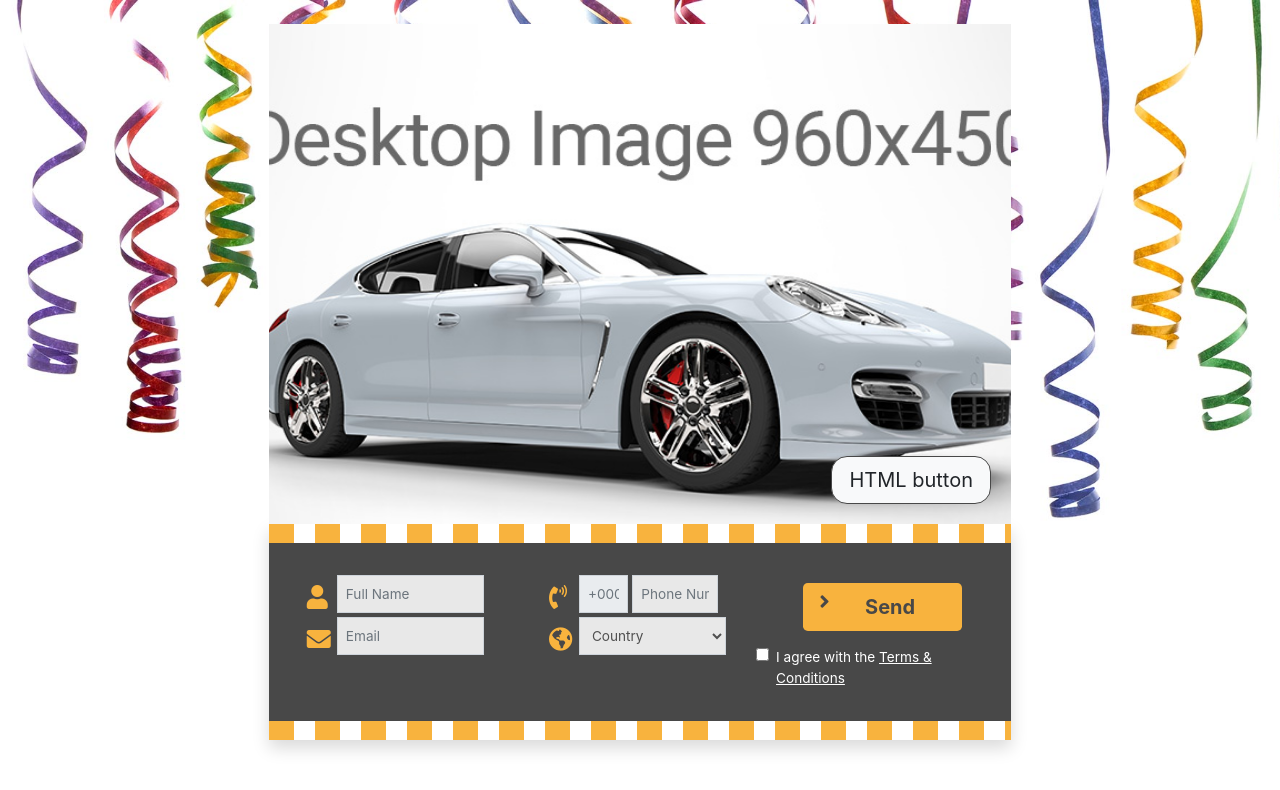
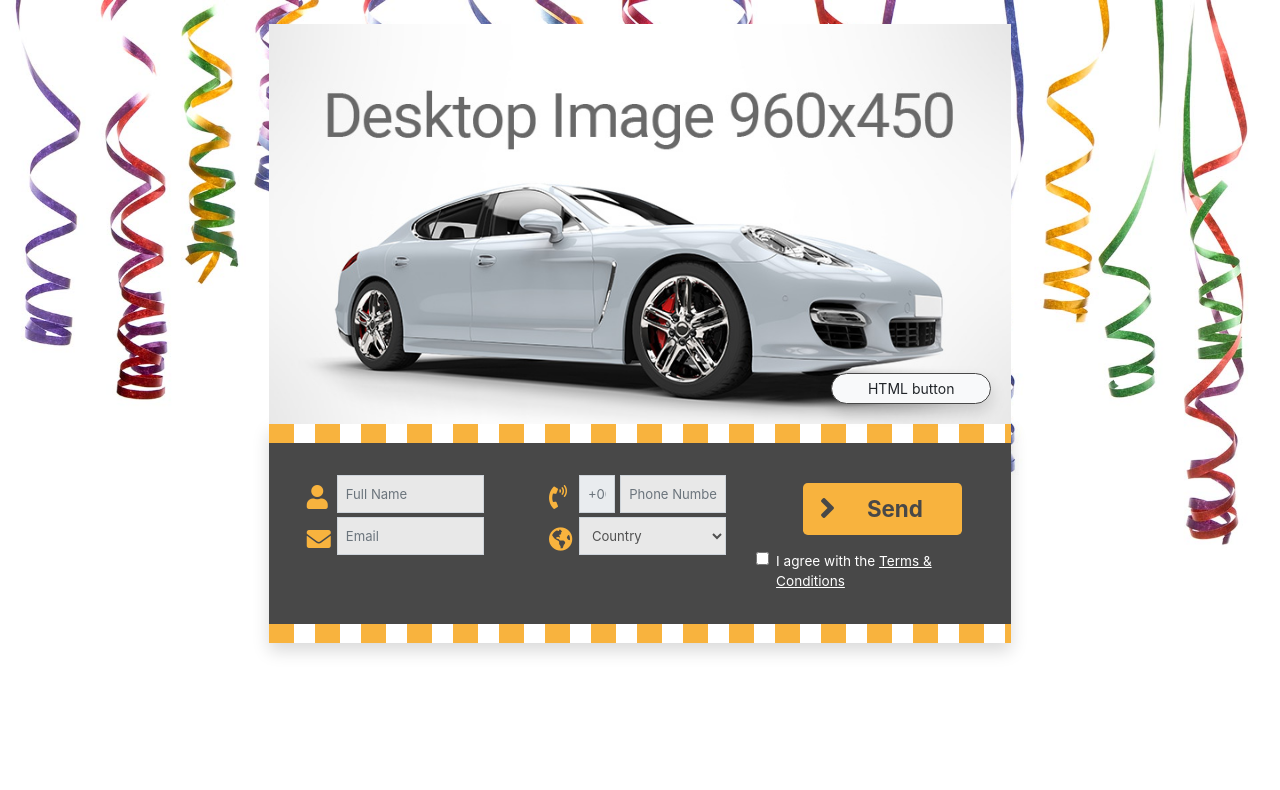
Before and after one commit to magdalena-zhekova/Naxex, a plain HTML site: page index.html in a window 1280 px wide. Drawn offline with nearby package versions, Linux system fonts and the light colour scheme.

Commit message:
changed some sizes

```diff
--- a/index.html
+++ b/index.html
@@ -9,17 +9,18 @@
     <link rel="stylesheet" href="https://stackpath.bootstrapcdn.com/bootstrap/4.1.3/css/bootstrap.min.css"
         integrity="sha384-MCw98/SFnGE8fJT3GXwEOngsV7Zt27NXFoaoApmYm81iuXoPkFOJwJ8ERdknLPMO" crossorigin="anonymous">
 
+    <link rel="stylesheet" href="https://use.fontawesome.com/releases/v5.7.2/css/all.css"
+        integrity="sha384-fnmOCqbTlWIlj8LyTjo7mOUStjsKC4pOpQbqyi7RrhN7udi9RwhKkMHpvLbHG9Sr" crossorigin="anonymous">
+
     <link rel="stylesheet" href="style.css">
 
-    <link rel="stylesheet" href="https://use.fontawesome.com/releases/v5.7.2/css/all.css"
-        integrity="sha384-fnmOCqbTlWIlj8LyTjo7mOUStjsKC4pOpQbqyi7RrhN7udi9RwhKkMHpvLbHG9Sr" crossorigin="anonymous">
 </head>
 
 <body>
     <section class="mx-auto">
         <div class="container " id="top-img">
-            <a id="popoverData" class="btn btn-light btn-lg" data-toggle="popover" href="#"
-                data-content="This popup window opens on mouseove" rel="popover" data-placement="top"
+            <a href="#" id="popoverData" class="btn btn-light btn-sm shadow" data-toggle="popover"
+                data-content="This popup window opens on mouseover" rel="popover" data-placement="top"
                 data-trigger="hover">HTML button
             </a>
         </div>
@@ -61,23 +62,27 @@
                     </div>
 
                     <div class="col-12 col-xl-4">
-
                         <div class="row mb-1">
                             <div class="col-2 col-xl-1">
-                                <label for="phoneNumber col-3 form-control-label">
+                                <label for="phoneNumber form-control-label">
                                     <span><i class="fas fa-phone-volume"></i></span>
                                 </label>
                             </div>
-                            <div class="col-10 col-xl-10">
+
+                            <div class="col-2 col-xl-3 code">
                                 <input type="text" id="code" name="code" placeholder="+000"
-                                    class="form-control col-3 col-xl-4 d-inline-block" disabled required>
+                                    class="form-control" disabled required>
+                            </div>
+
+                            <div class="col-8 col-xl-7 phone">
                                 <input type="text" id="phoneNumber" name="phoneNumber" placeholder="Phone Number"
-                                    class="form-control col-8 col-lg-7 d-inline-block" pattern="[0-9]{5,}" required>
+                                    class="form-control" pattern="[0-9]{5,}" required>
                                 <div class="invalid-feedback feedback-pos">
                                     Phone number should be field with min 5 digits!
                                 </div>
                             </div>
                         </div>
+
                         <div class="row mb-1">
                             <div class="col-2 col-xl-1">
                                 <label for="country col-3">
@@ -137,10 +142,13 @@
         integrity="sha384-ChfqqxuZUCnJSK3+MXmPNIyE6ZbWh2IMqE241rYiqJxyMiZ6OW/JmZQ5stwEULTy"
         crossorigin="anonymous"></script>
 
+
     <script>
-        $('#popoverData').popover();
-        $('#popoverOption').popover({ trigger: "hover" });
+        $(document).ready(function () {
+            $('[data-toggle="popover"]').popover();
+        });
     </script>
+
     <script>
         $(document).on('change', '#country', function () {
 
--- a/styles.scss
+++ b/styles.scss
@@ -25,22 +25,7 @@ body {
   }
 
   div#bottom-form {
-    padding: 0;
-  }
-  #bottom-form::before {
-    display: block;
-    content: "";
-    background: repeating-linear-gradient(
-      to right,
-      rgb(248, 179, 62),
-      rgb(248, 179, 62) 25px,
-      rgb(255, 255, 255) 20px,
-      rgb(255, 255, 255) 46px
-    );
-  }
-  #bottom-form::after {
-    content: "";
-    height: 1.2rem;
+    padding: 4rem 0;
     background: repeating-linear-gradient(
       to right,
       rgb(248, 179, 62),
@@ -53,27 +38,43 @@ body {
   form {
     background-color: rgb(72, 72, 72);
     padding: 2rem 0.5rem 3rem 0.5rem;
+
+    .code {
+      padding-right: 0.1rem;
+    }
+    .phone {
+      padding-left: 0.2rem;
+    }
+
     .form-control {
       border-radius: 0;
       color: rgb(80, 80, 80);
       background-color: rgb(232, 232, 232);
-      font-size: 0.85rem;
+      font-size: 0.82rem;
       padding: 0.5rem;
     }
+
     i {
       position: absolute;
       align-items: center;
       font-size: 1.5rem;
       color: rgb(248, 179, 62);
     }
+
     div.row {
       margin-left: 0;
     }
 
     button.submit {
+      position: relative;
       color: rgb(72, 72, 72);
-      font-weight: bold;
+      font-weight: bolder;
+      font-size: 1.4rem;
       background-color: rgb(248, 179, 62);
+
+      .fas {
+        font-size: 2rem;
+      }
     }
 
     .form-check-label,
@@ -96,7 +97,7 @@ body {
         background-repeat: no-repeat;
         background-position: center;
         background-size: cover;
-        height: 16rem;
+        height: 17rem;
         width: auto;
       }
 
@@ -104,8 +105,8 @@ body {
         display: none;
       }
 
-      #bottom-form::before {
-        height: 0.5rem;
+      #bottom-form {
+        padding: 1rem 0 0 0;
         background: rgb(248, 179, 62);
       }
     }
@@ -116,18 +117,19 @@ body {
       margin-top: 1.5rem;
 
       div#top-img {
-        background: url(img/Creative_mobile.jpg);
+        background: url(img/Crtv_desktop.jpg);
         background-repeat: no-repeat;
         background-position: center;
-        background-size: cover;
-        height: 500px;
+        background-size: contain;
+        height: 20rem;
         width: auto;
 
         a#popoverData {
           display: block;
         }
 
-        #bottom-form::before {
+        #bottom-form {
+          padding: 1rem 0 0 0;
           background: rgb(248, 179, 62);
         }
       }
@@ -141,7 +143,7 @@ body {
         background-repeat: no-repeat;
         background-position: center;
         background-size: cover;
-        height: 500px;
+        height: 25rem;
         width: auto;
 
         a#popoverData {
@@ -153,8 +155,8 @@ body {
         padding-bottom: 2rem;
       }
 
-      #bottom-form::before {
-        height: 1.2rem;
+      #bottom-form {
+        padding: 1.2rem 0 1.2rem 0;
         background: repeating-linear-gradient(
           to right,
           rgb(248, 179, 62),
@@ -163,10 +165,6 @@ body {
           rgb(255, 255, 255) 46px
         );
       }
-
-      #bottom-form::after {
-        display: block;
-      }
     }
   }
 }
```
Also changed, not shown: style.css, 1 other file.
